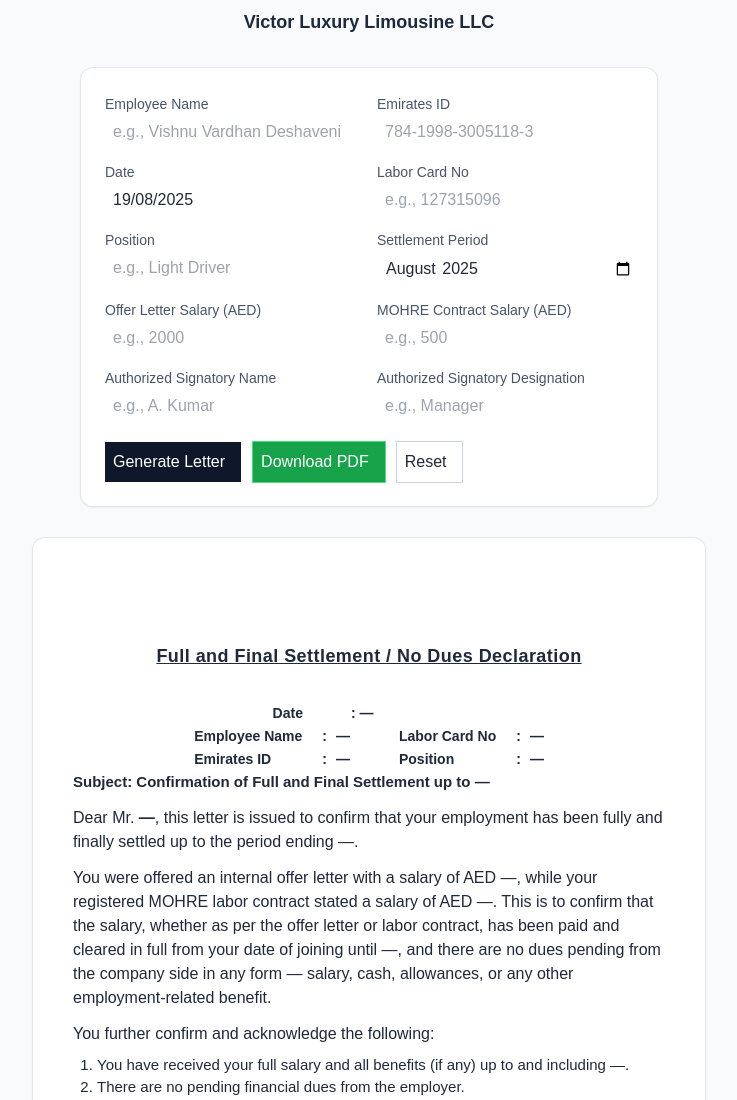
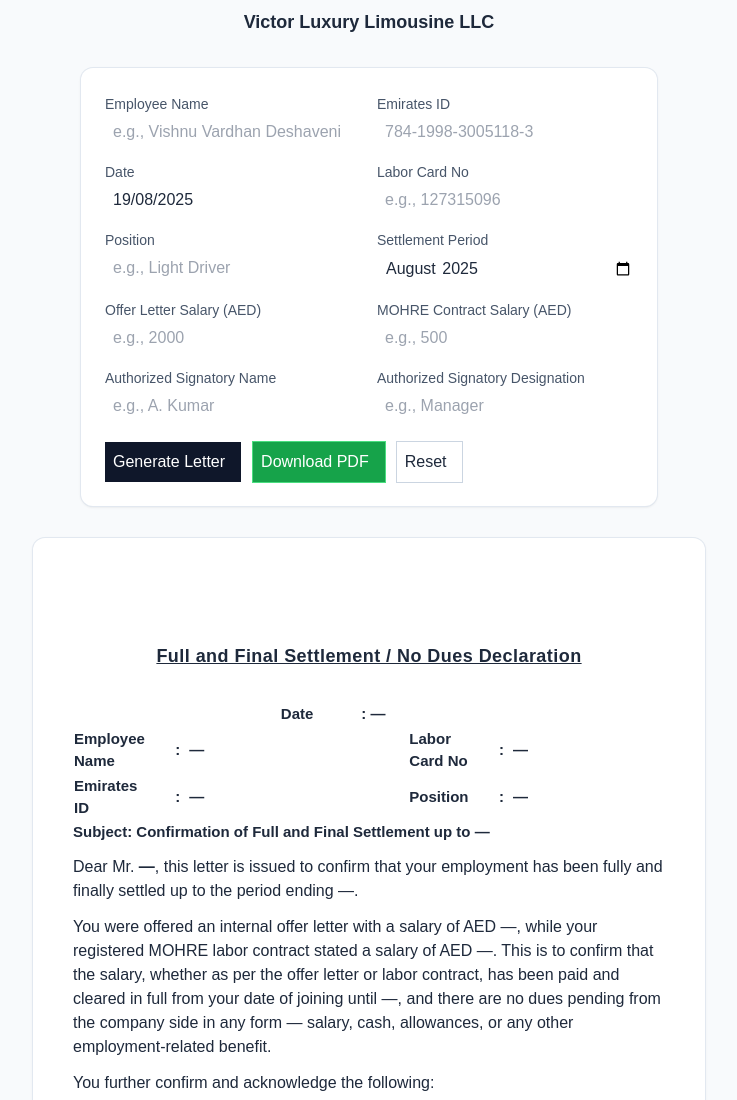
Before and after one commit to ShamsTabrezUddin/victor-settlement-form, a plain HTML site: page index.html in a window 1280 px wide. Shown: the top 1100 px of the page, without its empty margins (271-1008 px from the left). Drawn offline with nearby package versions, Linux system fonts and the light colour scheme.

Commit message:
Update index.html

```diff
--- a/index.html
+++ b/index.html
@@ -18,13 +18,6 @@
     }
     input:invalid {
       border-color: #f87171 !important;
-    }
-    /* Optional: Remove table borders and set spacing */
-    table {
-      border-collapse: collapse;
-    }
-    td {
-      vertical-align: middle;
     }
   </style>
 </head>
@@ -133,7 +126,7 @@
       </div>
       <!-- Updated preview header: Date on top, Employee Name and Labor Card No side by side -->
       <div class="w-full flex justify-center mt-4">
-        <table class="text-[14px] font-semibold w-auto">
+        <table class="text-[15px] font-semibold w-auto">
           <tr>
             <td class="text-right pr-12 font-semibold" colspan="3">Date</td>
             <td class="text-left pl-0 font-semibold" colspan="3">: <span id="datePreview">—</span></td>
@@ -141,18 +134,18 @@
           <tr>
             <td class="pr-4 font-semibold">Employee Name</td>
             <td class="text-right pl-1 font-semibold">:</td>
-            <td class="pl-2" id="employeeNamePreview">—</td>
+            <td class="pl-2 w-[180px]" id="employeeNamePreview">—</td>
             <td class="pl-12 pr-4 font-semibold">Labor Card No</td>
             <td class="text-right pl-1 font-semibold">:</td>
-            <td class="pl-2" id="laborCardPreview">—</td>
+            <td class="pl-2 w-[160px]" id="laborCardPreview">—</td>
           </tr>
           <tr>
             <td class="pr-4 font-semibold">Emirates ID</td>
             <td class="text-right pl-1 font-semibold">:</td>
-            <td class="pl-2" id="emiratesIdPreview">—</td>
+            <td class="pl-2 w-[180px]" id="emiratesIdPreview">—</td>
             <td class="pl-12 pr-4 font-semibold">Position</td>
             <td class="text-right pl-1 font-semibold">:</td>
-            <td class="pl-2" id="positionPreview">—</td>
+            <td class="pl-2 w-[160px]" id="positionPreview">—</td>
           </tr>
         </table>
       </div>
```
